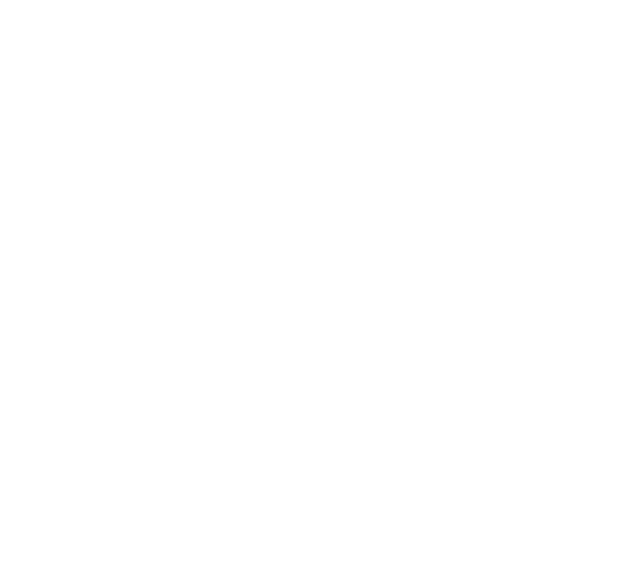
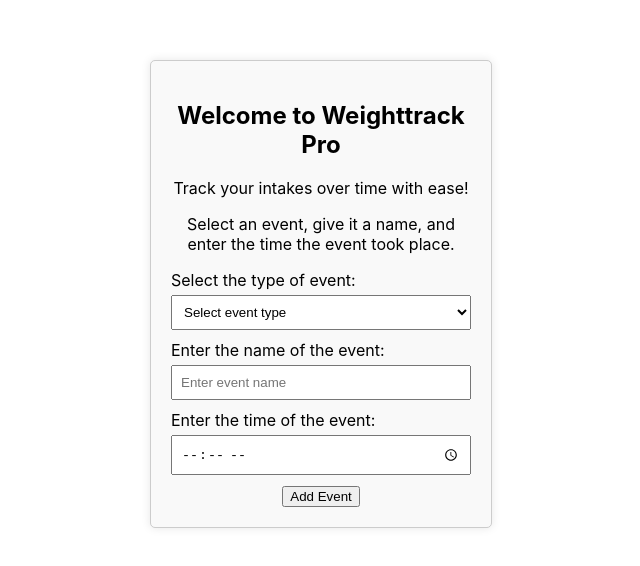
Before and after one commit to yuyue-creater/WeightTrack-Pro, a React (Create React App) app in the folder weighttrack_login/: page /intakesEvent in a window 1280 px wide. Before the commit this address had no page. Shown: the part 106-672 px from the top of the page, without its empty margins (319-959 px from the left). Built offline with nearby package versions, Linux system fonts and the light colour scheme.

Commit message:
Event inputs added

```diff
--- a/weighttrack_login/src/App.js
+++ b/weighttrack_login/src/App.js
@@ -29,6 +29,7 @@
 import Register from './Register';
 import Intakes from './Intakes';
 import IntakesPage from './IntakesPage';
+import IntakesEvent from './IntakesEvent';
 
 const App = () => {
     const isLoggedIn = !!localStorage.getItem('user');
@@ -47,6 +48,9 @@
                 <Route path="/register" element={<Register />} />
                 <Route path="/intakes" element={<Intakes email={email}/>} />
                 <Route path="/intakesPage" element={<IntakesPage email={email}/>} />
+                <Route path="/intakesEvent" element={<IntakesEvent email={email}/>} />
+
+
 
 
             </Routes>
--- /dev/null
+++ b/weighttrack_login/src/IntakesEvent.js
@@ -0,0 +1,123 @@
+import React, { useState, useEffect } from 'react';
+
+const IntakesEvent = ({ email }) => {
+
+    const [error, setError] = useState('');
+    const [eventType, setEventType] = useState('');
+    const [eventName, setEventName] = useState('');
+    const [eventTime, setEventTime] = useState('');
+
+
+
+
+    const handleAddIntake = () => {
+        console.log(eventType)
+        console.log(eventName)
+        console.log(eventTime)
+
+        fetch(`http://127.0.0.1:5000/addEvent/${email}`, {
+            method: 'POST',
+            headers: {
+                'Content-Type': 'application/json',
+            },
+            body: JSON.stringify({
+                eventType: eventType,
+                eventName: eventName,
+                eventTime: eventTime,
+
+            }),
+        })
+        .then(response => {
+            if (!response.ok) {
+                throw new Error('Failed to add intake. Server returned ' + response.status);
+            }
+            return response.json();
+        })
+
+
+
+        // Implement logic to add intake
+    };
+
+    const boxStyle = {
+        border: '1px solid #ccc',
+        borderRadius: '5px',
+        padding: '20px',
+        width: '300px',
+        textAlign: 'center',
+        boxShadow: '0 0 10px rgba(0, 0, 0, 0.1)',
+        backgroundColor: '#f9f9f9',
+        margin: 'auto',
+    };
+
+    const containerStyle = {
+        display: 'flex',
+        justifyContent: 'center',
+        alignItems: 'center',
+        height: '100vh',
+    };
+
+    const inputStyle = {
+        marginBottom: '10px',
+        textAlign: 'left',
+        width: '100%',
+        boxSizing: 'border-box',
+        padding: '8px',
+    };
+
+    const labelStyle = {
+        display: 'block',
+        marginBottom: '5px',
+        textAlign: 'left',
+    };
+
+    return (
+        <div style={containerStyle}>
+            <div style={boxStyle}>
+                <h2>Welcome to Weighttrack Pro</h2>
+                <p>Track your intakes over time with ease!</p>
+                <p>Select an event, give it a name, and enter the time the event took place.</p>
+
+
+                <label style={labelStyle}>Select the type of event:</label>
+                <select
+                    style={inputStyle}
+                    value={eventType}
+                    onChange={(e) => setEventType(e.target.value)}
+                    required
+                >
+                    <option key="default" value="">Select event type</option>
+                    <option value="breakfast">Breakfast</option>
+                    <option value="lunch">Lunch</option>
+                    <option value="supper">Supper</option>
+                    <option value="snack">Snack</option>
+                </select>
+
+                <label style={labelStyle}>Enter the name of the event:</label>
+                <input
+                    style={inputStyle}
+                    type="text"
+                    value={eventName}
+                    onChange={(e) => setEventName(e.target.value)}
+                    placeholder="Enter event name"
+                    required
+                />
+
+                <label style={labelStyle}>Enter the time of the event:</label>
+                <input
+                    style={inputStyle}
+                    type="time"
+                    value={eventTime}
+                    onChange={(e) => setEventTime(e.target.value)}
+                    placeholder="Enter event time"
+                    required
+                />
+
+                <button onClick={handleAddIntake}>Add Event</button>
+                {error && <p style={{ color: 'red' }}>{error}</p>}
+            </div>
+        </div>
+    );
+};
+
+export default IntakesEvent;
--- a/weighttrack_login/src/UserPage.js
+++ b/weighttrack_login/src/UserPage.js
@@ -103,6 +103,10 @@
                 <br></br><br></br>
                 <button>Progress</button>
                 <br></br><br></br>
+                <Link to="/intakeEvent">
+                    <button>Intake Events</button>
+                </Link>
+
 
             </div>
         </div>
```
